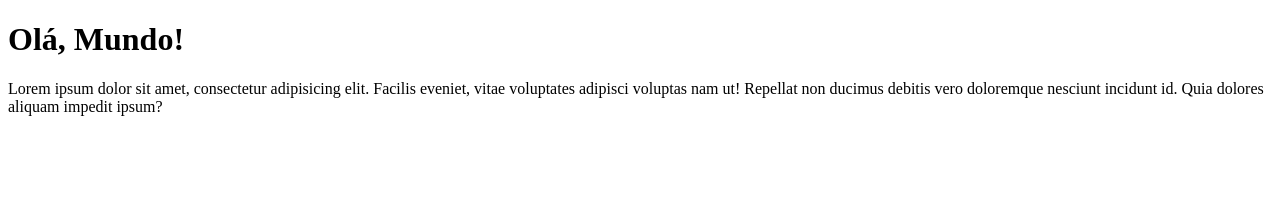
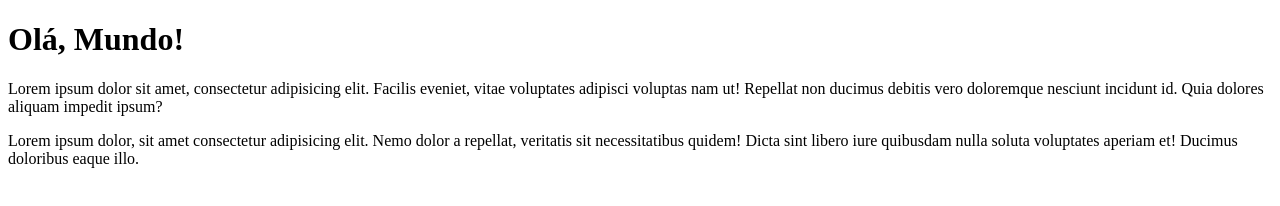
Before and after one commit to Asimvaz/Ola-Mundo, a plain HTML site: page site-exemplo/index.html in a window 1280 px wide. Drawn offline with Linux system fonts and the light colour scheme.

Commit message:
adicionei um parágrafo

```diff
--- a/site-exemplo/index.html
+++ b/site-exemplo/index.html
@@ -11,5 +11,9 @@
         Facilis eveniet, vitae voluptates adipisci voluptas nam ut!
         Repellat non ducimus debitis vero doloremque nesciunt incidunt id.
         Quia dolores aliquam impedit ipsum?</p>
+    <p>Lorem ipsum dolor, sit amet consectetur adipisicing elit.
+        Nemo dolor a repellat, veritatis sit necessitatibus quidem!
+        Dicta sint libero iure quibusdam nulla soluta voluptates aperiam et!
+        Ducimus doloribus eaque illo.</p>
 </body>
 </html>
```
